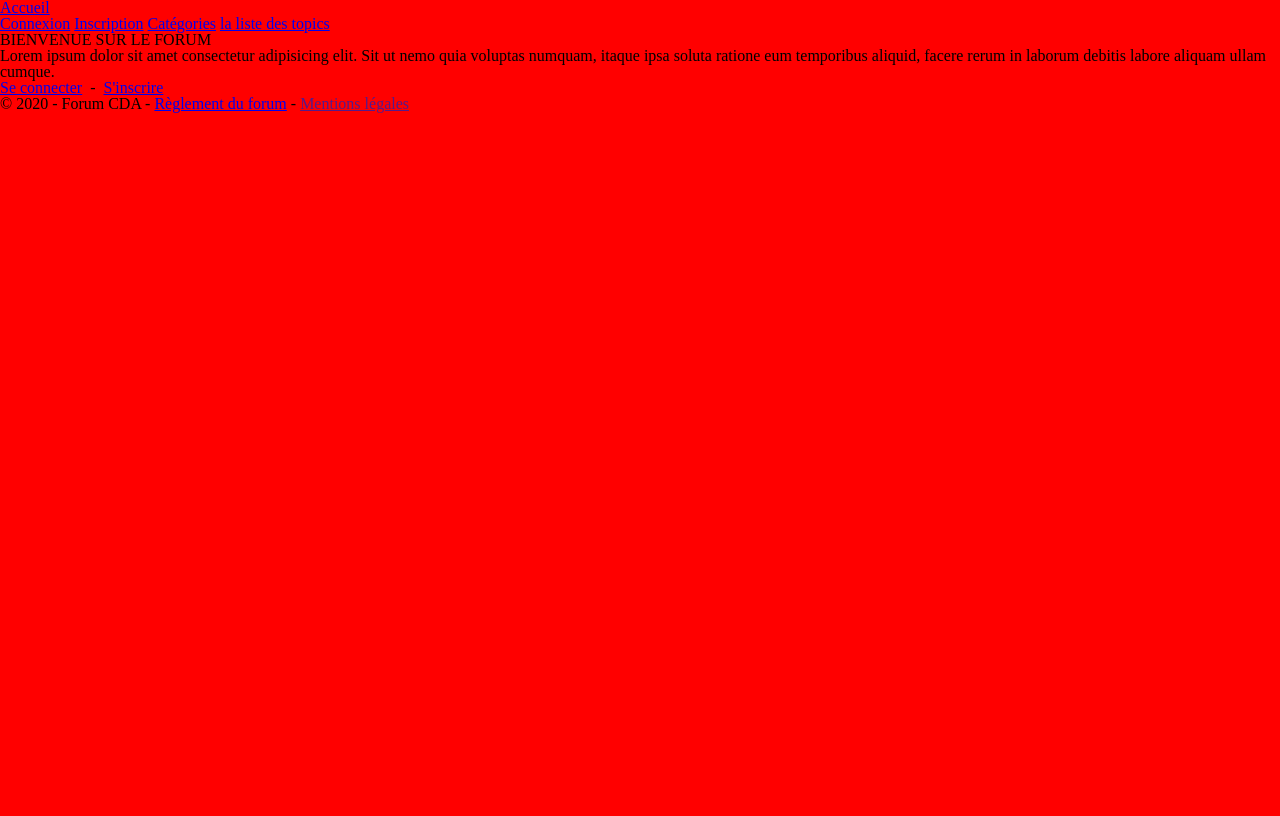
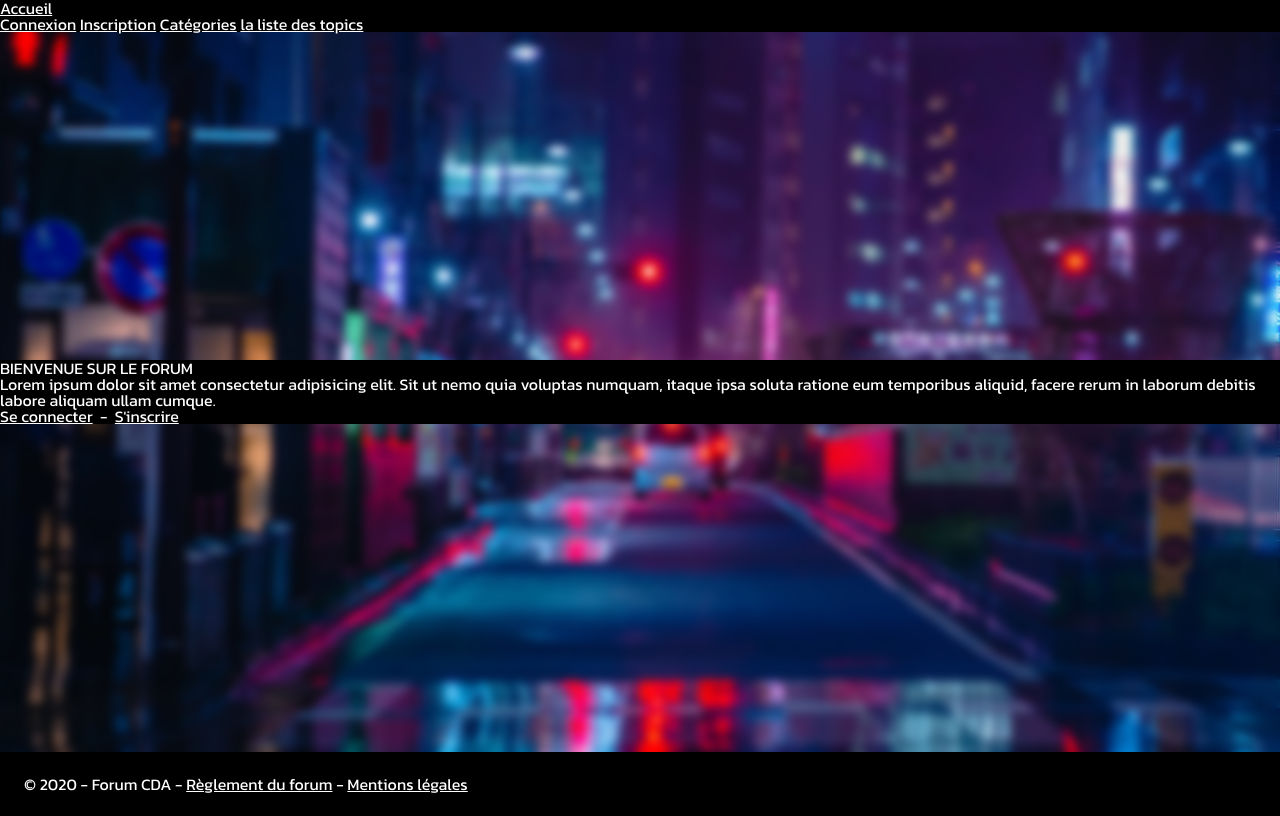
Before and after one commit to anthony0467/forum, a PHP site: page / in a window 1280 px wide. Before the commit the page ends 113 px from the top, so only its background shows below. Run offline with PHP 8.4, Linux system fonts and the light colour scheme; some libraries are stand-ins or nearby versions.

Commit message:
ajout css police et bg

```diff
--- a/controller/ForumController.php
+++ b/controller/ForumController.php
@@ -18,7 +18,10 @@ class ForumController extends AbstractController implements ControllerInterface
     public function index()
     {
 
+    }
 
+
+    public function listTopics($id){
         $topicManager = new TopicManager();
         $categoryManager = new CategoryManager();
 
@@ -26,12 +29,11 @@ class ForumController extends AbstractController implements ControllerInterface
         return [
             "view" => VIEW_DIR . "forum/listTopics.php",
             "data" => [
-                "topics" => $topicManager->findAll(["dateCreationTopic", "DESC"]),
+                "topics" => $topicManager->findTopics(),
                 "category" => $categoryManager->findAll()
             ]
         ];
     }
-
 
 
     public function listCategory()
--- a/public/css/style.css
+++ b/public/css/style.css
@@ -1,35 +1,75 @@
+@import url("https://fonts.googleapis.com/css2?family=Kanit:wght@200;400;700;900&display=swap");
 * {
   margin: 0;
   padding: 0;
   border: 0;
   font-size: 100%;
   font: inherit;
+  font-family: "Kanit", sans-serif;
   vertical-align: baseline;
 }
+
 /* HTML5 display-role reset for older browsers */
 article, aside, details, figcaption, figure,
 footer, header, hgroup, menu, nav, section {
   display: block;
 }
+
 body {
   line-height: 1;
 }
+
 ol, ul {
   list-style: none;
 }
+
 blockquote, q {
   quotes: none;
 }
+
 blockquote:before, blockquote:after,
 q:before, q:after {
-	content: '';
+  content: "";
   content: none;
 }
+
 table {
   border-collapse: collapse;
   border-spacing: 0;
 }
 
-body{
-    background-color: red;
+a {
+  color: #fff;
 }
+
+body {
+  background-image: url("../img/bg-forum-medium.jpg");
+  background-position: center;
+  background-size: cover;
+  -webkit-backdrop-filter: blur(5px);
+          backdrop-filter: blur(5px);
+  background-color: #000;
+  color: #fff;
+}
+
+nav {
+  background-color: #000;
+}
+
+main {
+  min-height: 90vh;
+  display: flex;
+  flex-wrap: wrap;
+  flex-direction: column;
+  justify-content: center;
+  align-items: center;
+}
+
+.container {
+  background-color: #000;
+}
+
+footer {
+  background-color: #000;
+  padding: 1.5rem;
+}/*# sourceMappingURL=style.css.map */
--- /dev/null
+++ b/public/scss/_general.scss
@@ -0,0 +1,79 @@
+* {
+	margin: 0;
+	padding: 0;
+	border: 0;
+	font-size: 100%;
+	font: inherit;
+	font-family: 'Kanit', sans-serif;
+	vertical-align: baseline;
+}
+
+@import url('https://fonts.googleapis.com/css2?family=Kanit:wght@200;400;700;900&display=swap'); // font kanit
+
+/* HTML5 display-role reset for older browsers */
+article, aside, details, figcaption, figure,
+footer, header, hgroup, menu, nav, section {
+	display: block;
+}
+body {
+	line-height: 1;
+}
+ol, ul {
+	list-style: none;
+}
+blockquote, q {
+	quotes: none;
+}
+blockquote:before, blockquote:after,
+q:before, q:after {
+	content: '';
+	content: none;
+}
+table {
+	border-collapse: collapse;
+	border-spacing: 0;
+}
+
+//background color
+$background-image: url("../img/bg-forum-medium.jpg");
+$bg-color: #000;
+//font color
+$ft-color: #fff;
+
+
+a{
+	color: $ft-color;
+}
+
+body{
+	background-image: $background-image;
+	background-position: center;
+	background-size: cover;
+	backdrop-filter: blur(5px);
+    background-color: $bg-color;
+	color: $ft-color;
+}
+
+nav{
+	background-color: $bg-color;
+}
+
+main{
+	min-height: 90vh;
+
+	display: flex;
+	flex-wrap: wrap;
+    flex-direction: column;
+    justify-content: center;
+    align-items: center;
+}
+
+
+.container{
+	background-color: $bg-color;
+}
+
+footer{
+	background-color: $bg-color;
+	padding: 1.5rem;
+}
--- /dev/null
+++ b/public/scss/style.scss
@@ -0,0 +1 @@
+@import '_general.scss';
--- a/view/home.php
+++ b/view/home.php
@@ -7,7 +7,7 @@
 <p>Lorem ipsum dolor sit amet consectetur adipisicing elit. Sit ut nemo quia voluptas numquam, itaque ipsa soluta ratione eum temporibus aliquid, facere rerum in laborum debitis labore aliquam ullam cumque.</p>
 
 <p>
-    <a href="/security/login.php">Se connecter</a>
+    <a href="index.php?ctrl=security&action=formLogin">Se connecter</a>
     <span>&nbsp;-&nbsp;</span>
     <a href="index.php?ctrl=security&action=register">S'inscrire</a>
 
--- a/view/layout.php
+++ b/view/layout.php
@@ -6,7 +6,7 @@
     <meta http-equiv="X-UA-Compatible" content="ie=edge">
     <script src="https://cdn.tiny.cloud/1/zg3mwraazn1b2ezih16je1tc6z7gwp5yd4pod06ae5uai8pa/tinymce/5/tinymce.min.js" referrerpolicy="origin"></script>
     <link rel="stylesheet" href="https://cdnjs.cloudflare.com/ajax/libs/font-awesome/5.13.0/css/all.min.css" integrity="sha256-h20CPZ0QyXlBuAw7A+KluUYx/3pK+c7lYEpqLTlxjYQ=" crossorigin="anonymous" />
-    <link rel="stylesheet" href="<?= PUBLIC_DIR ?>/css/style.css">
+    <link rel="stylesheet" href="./<?= PUBLIC_DIR ?>/css/style.css">
     <title>FORUM</title>
 </head>
 <body>
@@ -56,7 +56,9 @@
             </header>
 
             <main id="forum">
+                <div class="container">
                 <?= $page ?>
+                </div>
             </main>
         </div>
         <footer>
```
Also changed, not shown: model/managers/TopicManager.php (+15 -0 lines), public/img/bg-forum-medium.jpg (added), 2 other files. Lines whose indentation alone changed are shown as unchanged.
